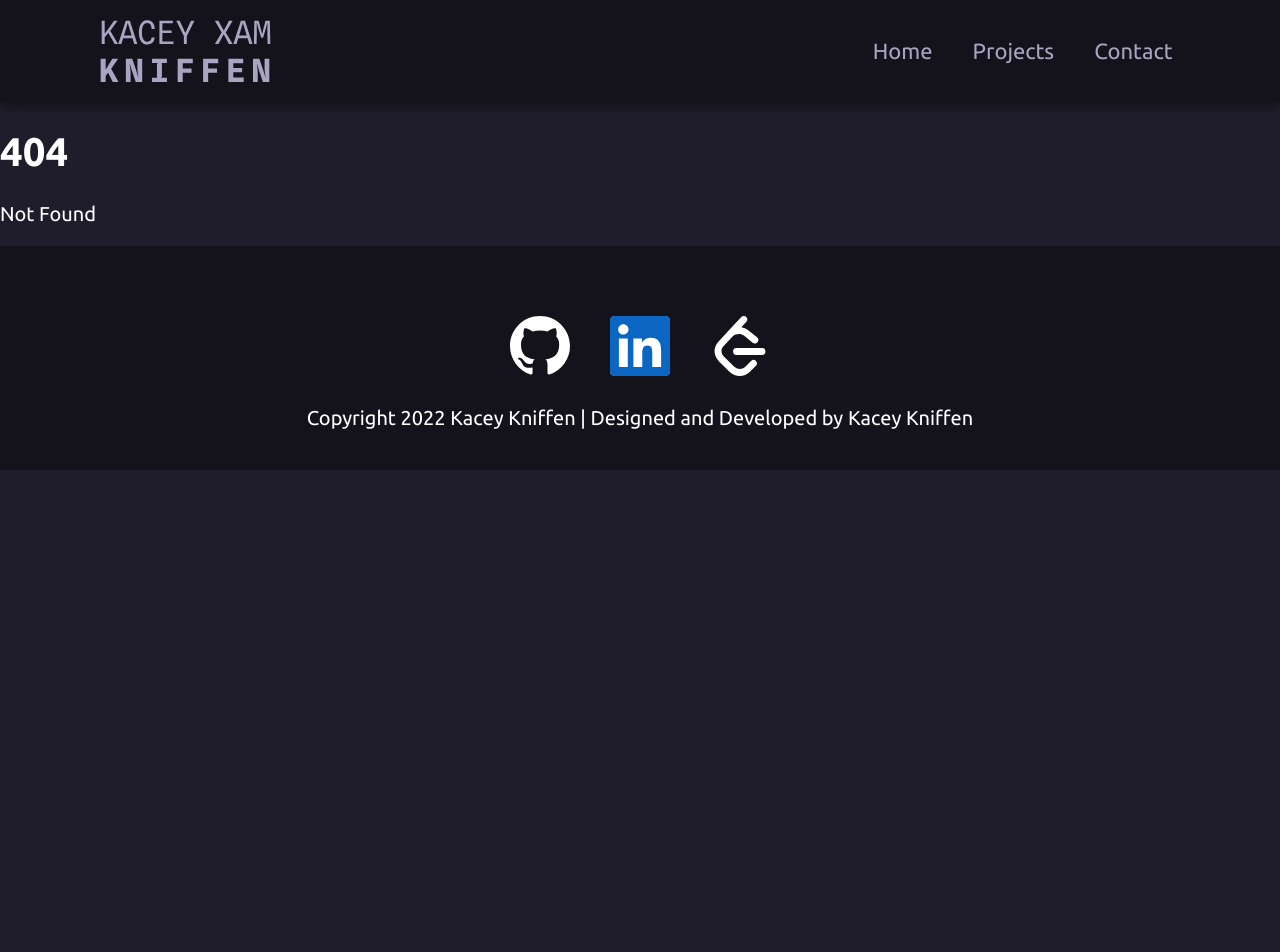
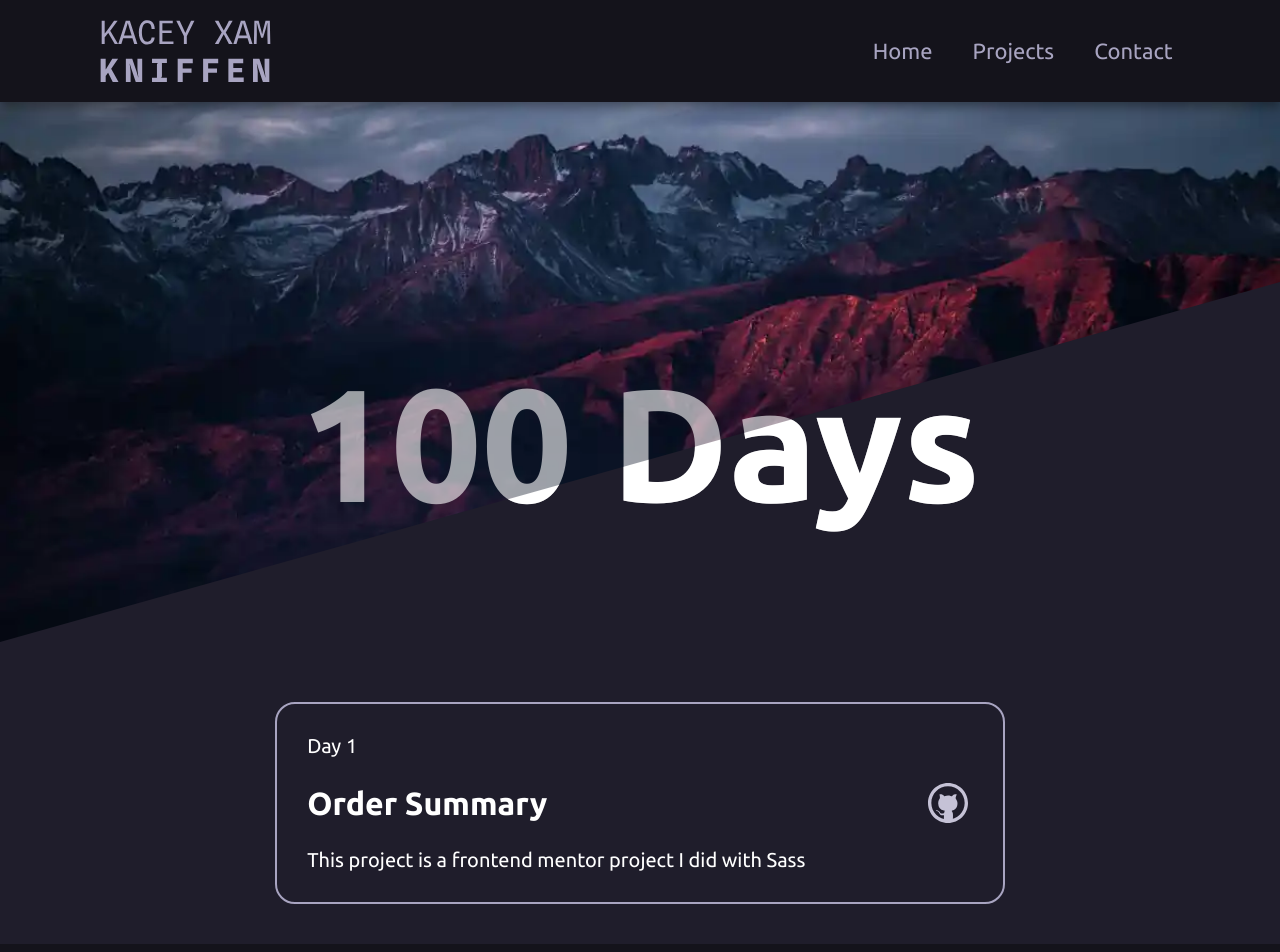
Before and after one commit to KaceyXam/kacey-kniffen-portfolio, a SvelteKit app: page /projects/100days in a window 1280 px wide. Before the commit this address had no page. Shown: the top 952 px of the page. Before the commit the page ends 800 px from the top, so only its background shows below. Built offline with nearby package versions, Linux system fonts and the light colour scheme.

Commit message:
Worked on 100 days calender

```diff
--- /dev/null
+++ b/src/routes/projects/100days/+page.svelte
@@ -0,0 +1,19 @@
+<script lang="ts">
+	import PageTitle from '../../PageTitle.svelte';
+	import mountain3 from '$lib/images/mountain_4.webp';
+
+	import Calender from './Calender.svelte';
+</script>
+
+<svelte:head>
+	<title>Kacey Kniffen | 100 days of Web Design</title>
+</svelte:head>
+
+<PageTitle bgImg={mountain3} bgImgAlt="100 Days of Web Development" title="100 Days" />
+
+<main>
+	<Calender />
+</main>
+
+<style lang="scss">
+</style>
--- /dev/null
+++ b/src/routes/projects/100days/Calender.svelte
@@ -0,0 +1,109 @@
+<script lang="ts">
+	interface Days {
+		title: string;
+		ghLink: string;
+		description: string;
+	}
+
+	let days: Days[] = [
+		{
+			title: 'Order Summary',
+			ghLink: 'https://github.com/KaceyXam/order-summary',
+			description: 'This project is a frontend mentor project I did with Sass'
+		}
+	];
+</script>
+
+<section class="calender-wrapper">
+	{#each days as day, i}
+		<div class="calender-day">
+			<div class="date-num">Day {i + 1}</div>
+			<div class="header">
+				<h3>{day.title}</h3>
+				<span class="links">
+					<a href={day.ghLink}
+						><svg xmlns="http://www.w3.org/2000/svg" viewBox="-3 -3 30 30">
+							<path
+								fill-rule="evenodd"
+								clip-rule="evenodd"
+								d="M12 2C6.47715 2 2 6.47715 2 12C2 17.5229 6.47715 22 12 22C17.5229 22 22 17.5229 22 12C22 6.47715 17.5229 2 12 2ZM0 12C0 5.3726 5.3726 0 12 0C18.6274 0 24 5.3726 24 12C24 18.6274 18.6274 24 12 24C5.3726 24 0 18.6274 0 12Z"
+								stroke="none"
+							/>
+							<path
+								fill-rule="evenodd"
+								clip-rule="evenodd"
+								d="M9.59162 22.7357C9.49492 22.6109 9.49492 21.4986 9.59162 19.399C8.55572 19.4347 7.90122 19.3628 7.62812 19.1833C7.21852 18.9139 6.80842 18.0833 6.44457 17.4979C6.08072 16.9125 5.27312 16.8199 4.94702 16.6891C4.62091 16.5582 4.53905 16.0247 5.84562 16.4282C7.15222 16.8316 7.21592 17.9303 7.62812 18.1872C8.04032 18.4441 9.02572 18.3317 9.47242 18.1259C9.91907 17.9201 9.88622 17.1538 9.96587 16.8503C10.0666 16.5669 9.71162 16.5041 9.70382 16.5018C9.26777 16.5018 6.97697 16.0036 6.34772 13.7852C5.71852 11.5669 6.52907 10.117 6.96147 9.49369C7.24972 9.07814 7.22422 8.19254 6.88497 6.83679C8.11677 6.67939 9.06732 7.06709 9.73672 7.99999C9.73737 8.00534 10.6143 7.47854 12.0001 7.47854C13.386 7.47854 13.8777 7.90764 14.2571 7.99999C14.6365 8.09234 14.94 6.36699 17.2834 6.83679C16.7942 7.79839 16.3844 8.99999 16.6972 9.49369C17.0099 9.98739 18.2372 11.5573 17.4833 13.7852C16.9807 15.2706 15.9927 16.1761 14.5192 16.5018C14.3502 16.5557 14.2658 16.6427 14.2658 16.7627C14.2658 16.9427 14.4942 16.9624 14.8233 17.8058C15.0426 18.368 15.0585 19.9739 14.8708 22.6234C14.3953 22.7445 14.0254 22.8257 13.7611 22.8673C13.2924 22.9409 12.7835 22.9822 12.2834 22.9982C11.7834 23.0141 11.6098 23.0123 10.9185 22.948C10.4577 22.9051 10.0154 22.8343 9.59162 22.7357Z"
+								stroke="none"
+							/>
+						</svg></a
+					>
+				</span>
+			</div>
+			<p>{day.description}</p>
+		</div>
+	{/each}
+</section>
+
+<style lang="scss">
+	.calender-wrapper {
+		display: flex;
+		flex-direction: column;
+		align-items: center;
+		max-width: 768px;
+		margin-inline: auto;
+		gap: 1em;
+		margin-bottom: 2rem;
+		.calender-day {
+			display: flex;
+			flex-direction: column;
+			background-color: transparent;
+			width: 95%;
+			border-radius: 1em;
+			border: solid var(--blue-200) 2px;
+			padding: 1.5em;
+			gap: 1em;
+			transition: 100ms ease-in-out;
+			&:hover,
+			&:focus {
+				border: solid var(--blue-100) 2px;
+				background-color: var(--blue-700);
+				scale: 105%;
+			}
+			.header {
+				display: flex;
+				align-items: center;
+				justify-content: space-between;
+				h3 {
+					margin: 0;
+					font-size: 1.6rem;
+				}
+				a {
+					svg {
+						width: 2.5em;
+						fill: var(--blue-100);
+						transition: 75ms ease-in-out;
+						&:hover {
+							fill: var(--link);
+						}
+					}
+				}
+			}
+			p {
+				margin: 0;
+			}
+		}
+	}
+
+	@media (max-width: 768px) {
+		.calender-wrapper {
+			.calender-day {
+				&:hover,
+				&:focus {
+					border: solid var(--blue-100) 2px;
+					background-color: var(--blue-700);
+					scale: 100%;
+				}
+			}
+		}
+	}
+</style>
```
Also changed, not shown: src/routes/+layout.svelte (+1 -5 lines).
